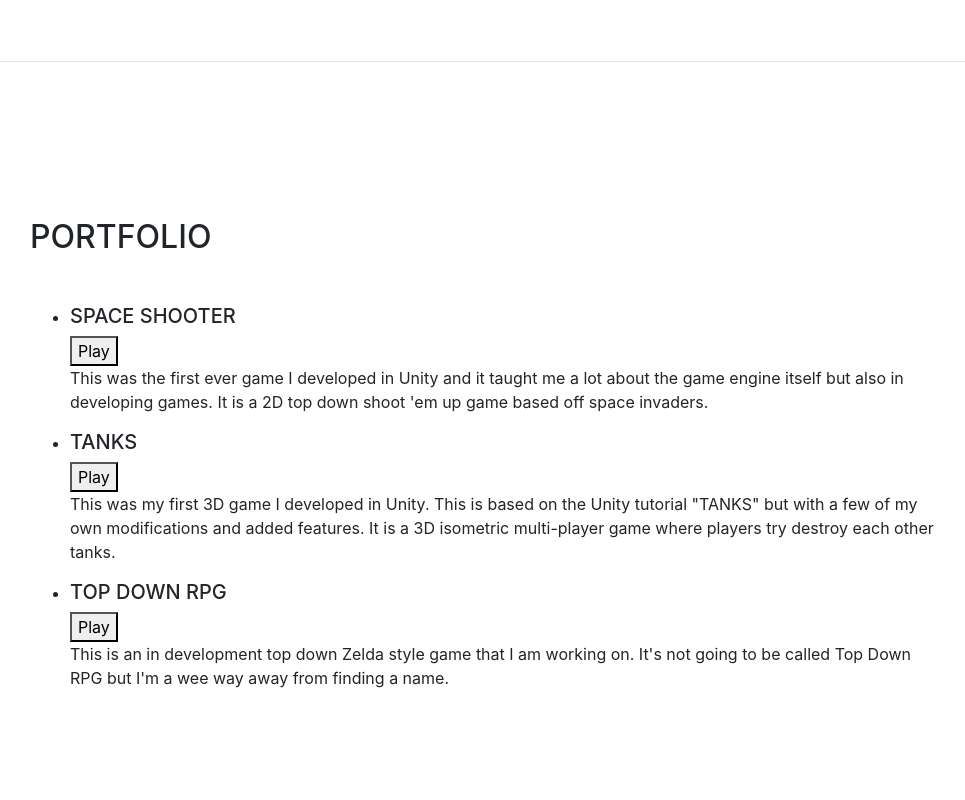
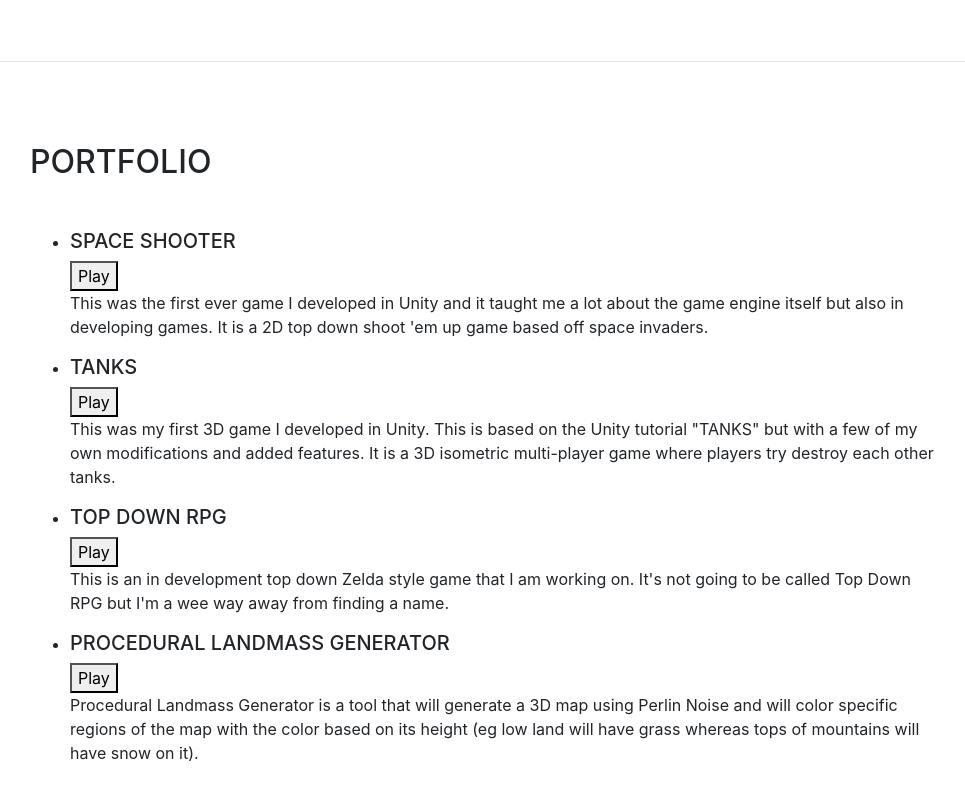
Before and after one commit to MaxStewart/Max-Stewart.com, a website with bundled scripts: page index.html in a window 1280 px wide. Shown: the part 3943-4743 px from the top of the page, without its empty margins (290-1255 px from the left). Built offline with nearby package versions, Linux system fonts and the light colour scheme; a web font is replaced by a local one.

Commit message:
Added link to Landmass Generator

```diff
--- a/index.html
+++ b/index.html
@@ -246,6 +246,11 @@
             <button type="button" onclick="window.location.href='https://maxstewart.github.io/assets/unity/RPG/'">Play</button>
             <p>This is an in development top down Zelda style game that I am working on. It's not going to be called Top Down RPG but I'm a wee way away from finding a name.</p>
           </li>
+		  <li>
+            <h5>Procedural Landmass Generator</h5>
+            <button type="button" onclick="window.location.href='https://maxstewart.github.io/assets/unity/ProceduralMapGen/'">Play</button>
+            <p>Procedural Landmass Generator is a tool that will generate a 3D map using Perlin Noise and will color specific regions of the map with the color based on its height (eg low land will have grass whereas tops of mountains will have snow on it).</p>
+          </li>
         </ul>
       </div>
     </section>
```
